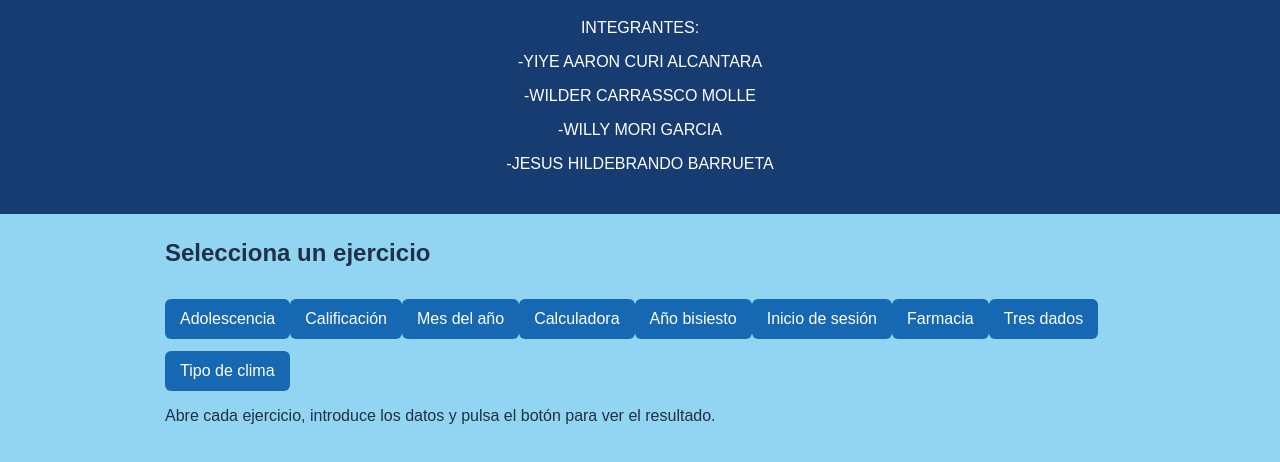
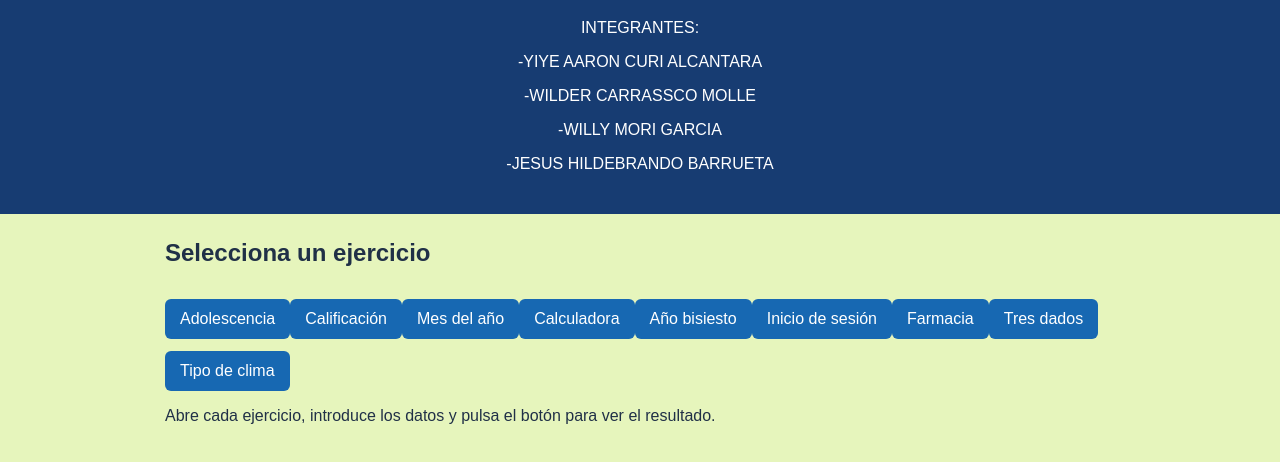
Before and after one commit to ycuri777/EVALUACI-N-CONTINUA, a plain HTML site: page index.html in a window 1280 px wide. Shown: the part 86-548 px from the top of the page. Drawn offline with Linux system fonts and the light colour scheme.

Commit message:
Change background color in estilos.css

```diff
--- a/estilos.css
+++ b/estilos.css
@@ -1,5 +1,5 @@
 body{font-family:Arial,sans-serif;
-     background:#91d5f2;margin:0;
+     background:#e6f5bc;margin:0;
      color:#203047}header{background:#173c72;
                           color:white;padding:25px;
                           text-align:center}main{max-width:950px;margin:25px auto;padding:0 15px}.
```
